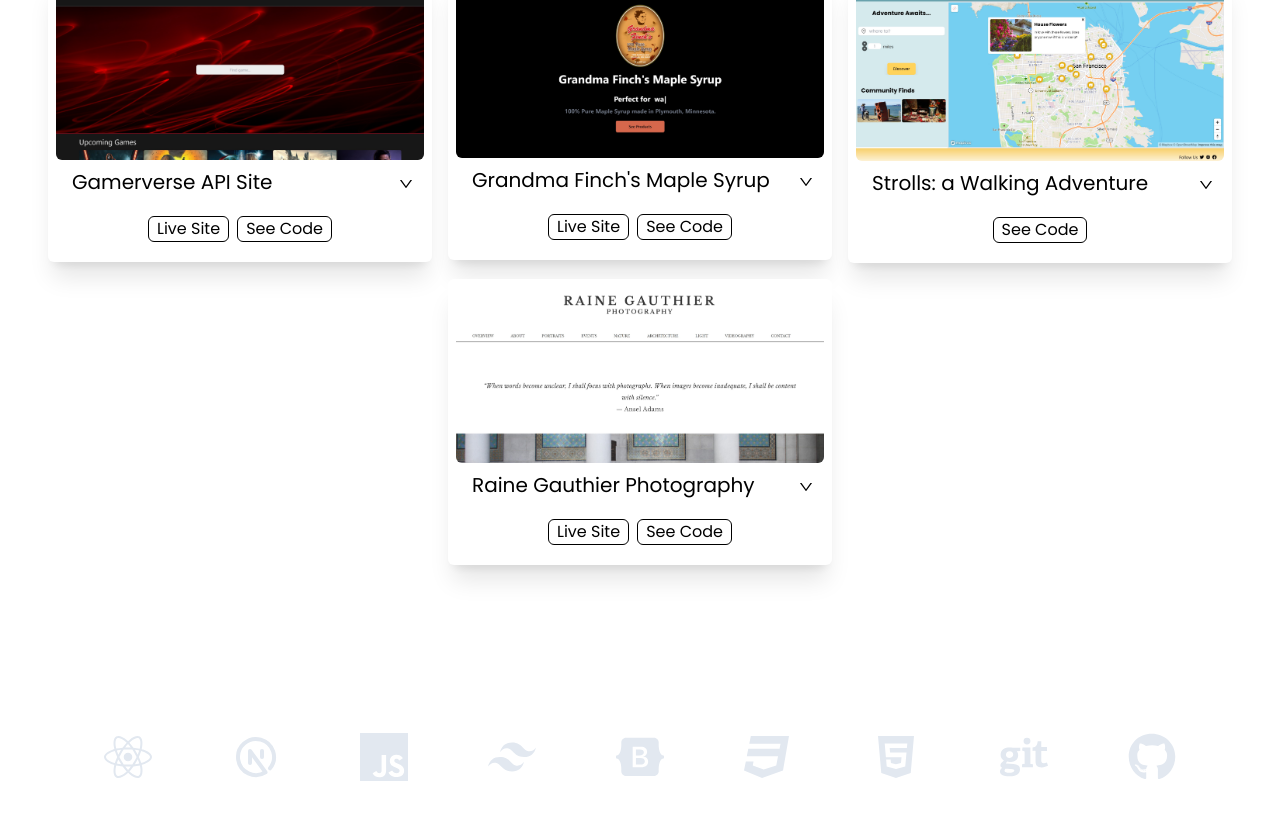
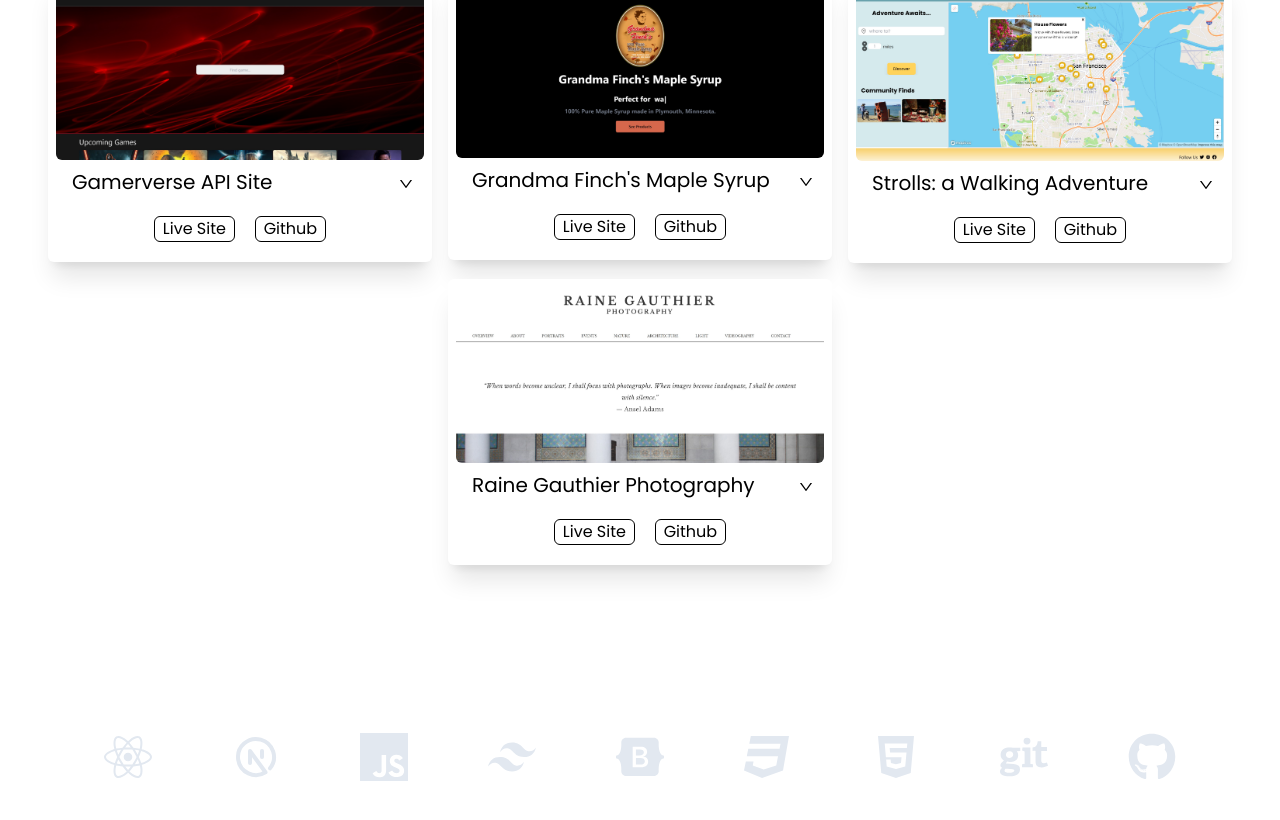
Before and after one commit to egoullaud/portfolio-nov22, a React (Create React App) app: page / in a window 1280 px wide. Shown: the part 872-1692 px from the top of the page. Built offline with nearby package versions, Linux system fonts and the light colour scheme.

Commit message:
added scroll option to project section

```diff
--- a/src/components/Projects.jsx
+++ b/src/components/Projects.jsx
@@ -55,7 +55,7 @@ function Projects() {
                                 className='ml-6 w-[90%]'>
                                 Gamerverse API Site
                                 </AccordionHeader>
-                                <AccordionBody className="mx-5 mt-5 w-[90%] h-full">
+                                <AccordionBody className="mx-5 mt-5 w-[90%] h-full  overflow-scroll">
                                    Multi-page fully responsive website built with the RAWG API to allow user to search video games, see upcoming and popular games, look at games by category and view individual game information.
                                     <br />
                                     <br />
@@ -76,7 +76,7 @@ function Projects() {
          {/* buttons section      */}
                     <div className='flex flex-row  justify-around mx-auto pt-5 w-[50%]'>
                         <a target="_blank" href="https://gamerverse.netlify.app/"><button className='border-[1px] border-black rounded-md px-2 hover:bg-black hover:text-white hover:duration-300 hover:ease-in-out'>Live Site</button></a>
-                        <a target="_blank" href="https://github.com/egoullaud/game-api"><button className='border-[1px] border-black rounded-md px-2 hover:bg-black hover:text-white  hover:duration-300 hover:ease-in-out'>See Code</button></a>
+                        <a target="_blank" href="https://github.com/egoullaud/game-api"><button className='border-[1px] border-black rounded-md px-2 hover:bg-black hover:text-white  hover:duration-300 hover:ease-in-out'>Github</button></a>
                     </div>
 
     </div>
@@ -96,8 +96,8 @@ function Projects() {
                                 className='ml-6 w-[90%]'>
                                 Grandma Finch's Maple Syrup
                                 </AccordionHeader>
-                                <AccordionBody className="mx-5 mt-5 w-[90%] h-full">
-                                        This site was built for a mom and pop maple syrup business. The client's main goal was to have a site for customers to view their products, learn about the company's story, and contact the seller
+                                <AccordionBody className="mx-5 mt-5 w-[90%] h-full  overflow-scroll">
+                                        This site was built as a prototype for a mom and pop maple syrup business. The client's main goal was to have a site for customers to view their products, learn about the company's story, and contact the seller.
                                     <br />
                                     <br />
                                     TechStack: React, TailwindCSS, ReactTyped, Netlify
@@ -116,7 +116,7 @@ function Projects() {
          {/* buttons section      */}
                     <div className='flex flex-row  justify-around mx-auto pt-5 w-[50%]'>
                         <a target="_blank" href="https://grandmafinchmaplesyrup.netlify.app/"><button className='border-[1px] border-black rounded-md px-2 hover:bg-black hover:text-white hover:duration-300 hover:ease-in-out'>Live Site</button></a>
-                        <a target="_blank" href="https://github.com/egoullaud/gfms-site"><button className='border-[1px] border-black rounded-md px-2 hover:bg-black hover:text-white  hover:duration-300 hover:ease-in-out'>See Code</button></a>
+                        <a target="_blank" href="https://github.com/egoullaud/gfms-site"><button className='border-[1px] border-black rounded-md px-2 hover:bg-black hover:text-white  hover:duration-300 hover:ease-in-out'>Github</button></a>
                     </div>
 
     </div>
@@ -135,7 +135,7 @@ function Projects() {
                                 className='ml-6 w-[90%]'>
                                Strolls: a Walking Adventure
                                 </AccordionHeader>
-                                <AccordionBody className="mx-5 mt-5 w-[90%] h-full">
+                                <AccordionBody className="mx-5 mt-5 w-[90%] h-full  overflow-scroll">
                                     This web app was built during the Girl Develop It Hackathon November 16-19 2022 and won Second Place. The concept for the app was to make walking fun and interactive by pairing walking with the thrill of discovery to create a deeper connection to our neighborhoods, leading to a happier, healthier community.
                                     <br />
                                     <br />
@@ -154,8 +154,8 @@ function Projects() {
 
          {/* buttons section      */}
                     <div className='flex flex-row  justify-around mx-auto pt-5 w-[50%]'>
-                        {/* <a target="_blank" href="/"><button className='border-[1px] border-black rounded-md px-2 hover:bg-black hover:text-white hover:duration-300 hover:ease-in-out'>Live Site</button></a> */}
-                        <a target="_blank" href="https://github.com/kalikokalikova/adventure"><button className='border-[1px] border-black rounded-md px-2 hover:bg-black hover:text-white  hover:duration-300 hover:ease-in-out'>See Code</button></a>
+                        <a target="_blank" href="https://strolls.netlify.app/"><button className='border-[1px] border-black rounded-md px-2 hover:bg-black hover:text-white hover:duration-300 hover:ease-in-out'>Live Site</button></a>
+                        <a target="_blank" href="https://github.com/kalikokalikova/adventure"><button className='border-[1px] border-black rounded-md px-2 hover:bg-black hover:text-white  hover:duration-300 hover:ease-in-out'>Github</button></a>
                     </div>
 
     </div>
@@ -215,7 +215,7 @@ function Projects() {
                                 className='ml-6 w-[90%]'>
                                 Raine Gauthier Photography
                                 </AccordionHeader>
-                                <AccordionBody className="mx-5 mt-5 w-[90%] h-full">
+                                <AccordionBody className="mx-5 mt-5 w-[90%] h-full  overflow-scroll">
                                     A ten-page photography gallery site built by hand for a local artist. The site is fully responsive and features a modal pop-up for easy photo viewing, contact forms, and hover effects over gallery options and buttons.
                                     <br />
                                     <br />
@@ -237,7 +237,7 @@ function Projects() {
          {/* buttons section      */}
                     <div className='flex flex-row  justify-around mx-auto pt-5 w-[50%]'>
                         <a target="_blank" href="http://rainegauthier.com/"><button className='border-[1px] border-black rounded-md px-2 hover:bg-black hover:text-white hover:duration-300 hover:ease-in-out'>Live Site</button></a>
-                        <a target="_blank" href="github.com"><button className='border-[1px] border-black rounded-md px-2 hover:bg-black hover:text-white  hover:duration-300 hover:ease-in-out'>See Code</button></a>
+                        <a target="_blank" href="github.com"><button className='border-[1px] border-black rounded-md px-2 hover:bg-black hover:text-white  hover:duration-300 hover:ease-in-out'>Github</button></a>
                     </div>
 
     </div>
```
